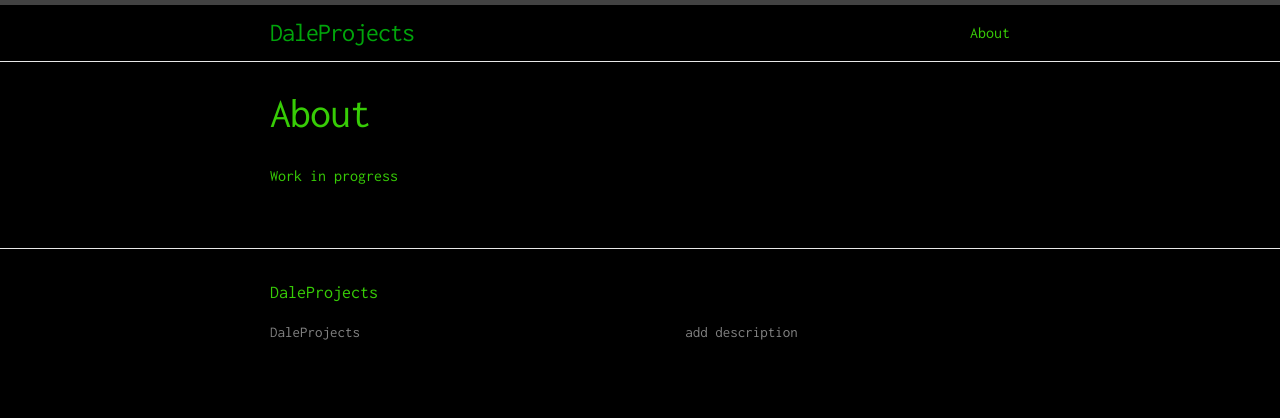
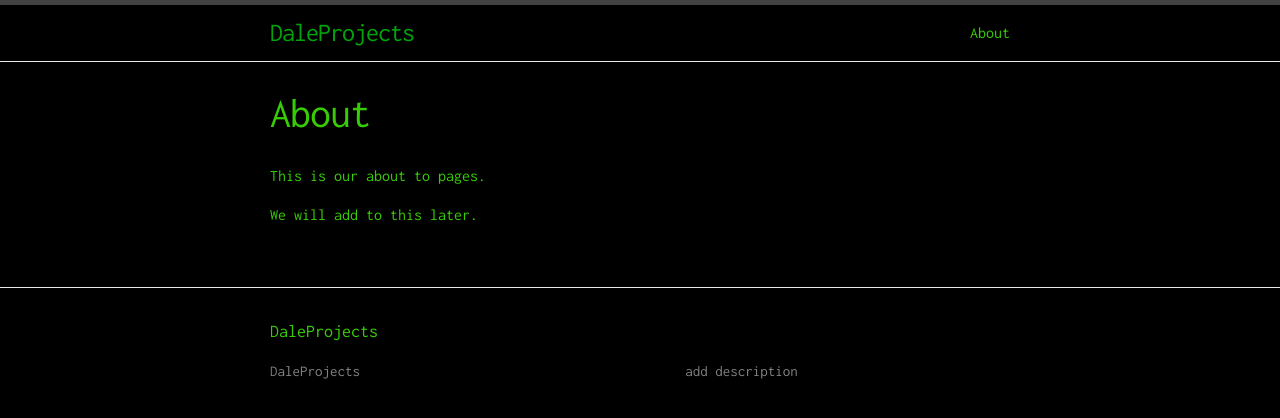
Before and after one commit to learnitupproject/learnitupproject.github.io, a Jekyll site: the page built from pages/about.md, in a window 1280 px wide. Shown: the top 418 px of the page. Built offline with Jekyll 4.4.1, drawn with Linux system fonts in a browser that asks for light colours.

Commit message:
made about look better

```diff
--- a/pages/about.md
+++ b/pages/about.md
@@ -4,4 +4,5 @@ title: About
 permalink: /about/
 ---
 
-Work in progress
+<p>This is our about to pages.</p>
+<p>We will add to this later.</p>
```
